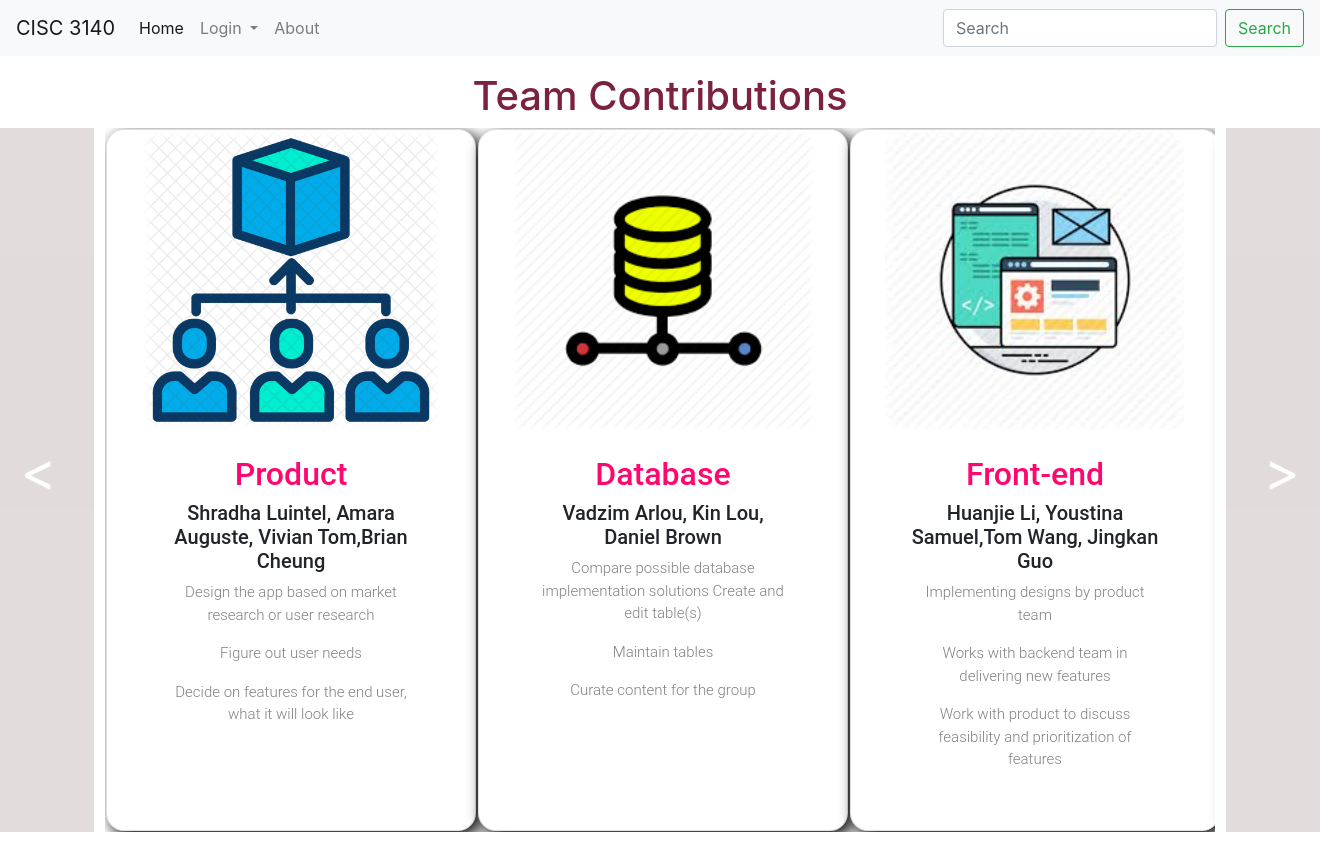
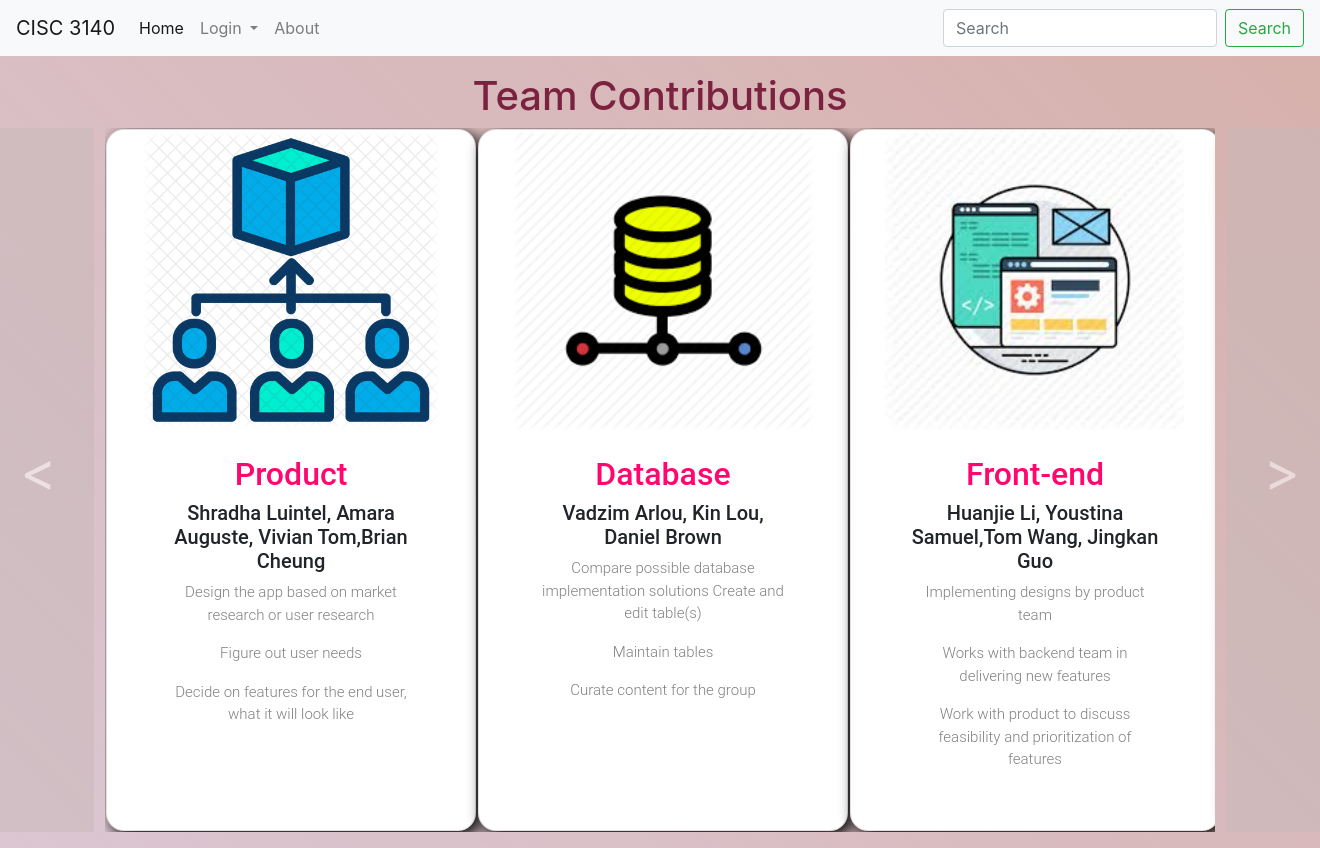
Before and after one commit to bc-cisc3140-mw2-fall2019/class_project, a Flask app: page /about in a window 1320 px wide; the page is wider, and only the part inside the window is pictured. Run offline with Flask 2, Linux system fonts and the light colour scheme; some libraries are stand-ins or nearby versions.

Commit message:
Update main.css

```diff
--- a/app/static/css/main.css
+++ b/app/static/css/main.css
@@ -1,4 +1,6 @@
-
+body{
+  background: linear-gradient(45deg, rgba(125, 50, 93, 0.28) 0%, rgba(171, 91, 80, 0.48) 100%);
+}
  .formLabel {
     font-family: "Roboto", sans-serif;
   text-transform: uppercase;
```
